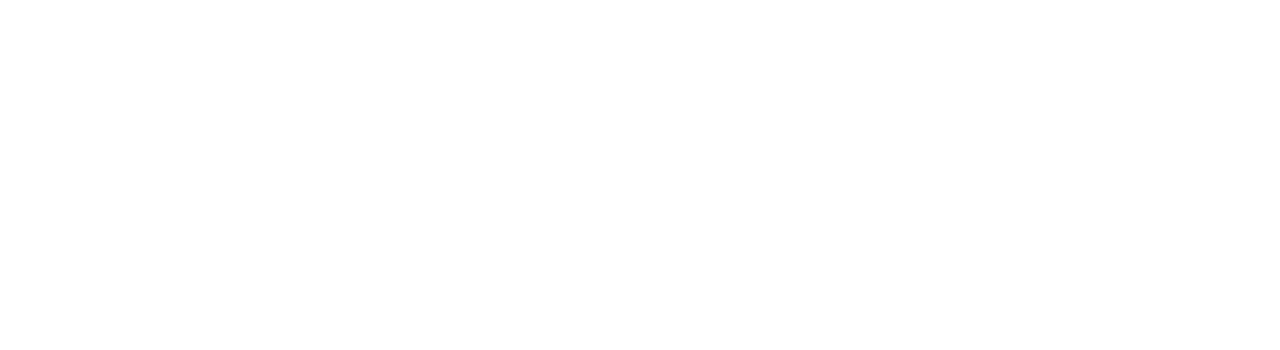
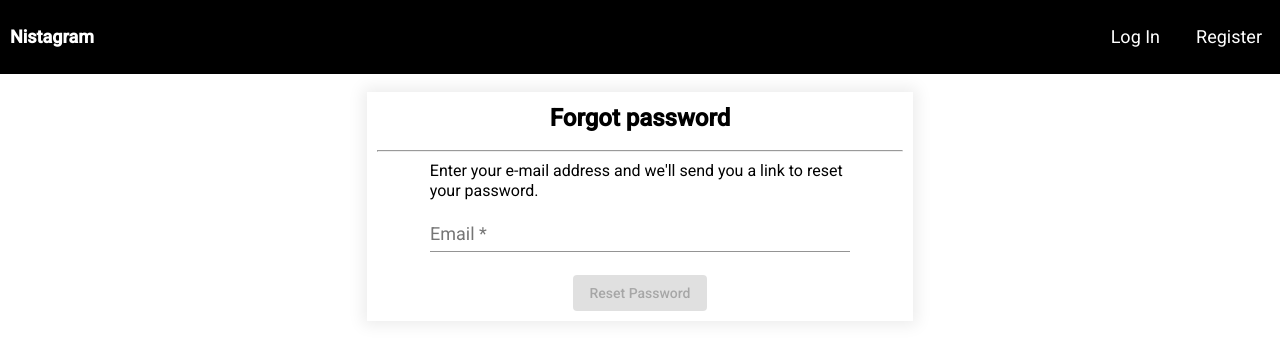
Before and after one commit to birdpersson/xws-ng, an Angular app in the folder xws-front/: page /forgot-password in a window 1280 px wide. Before the commit this address led to /. Shown: the top 350 px of the page. Built offline with nearby package versions, Linux system fonts and the light colour scheme.

Commit message:
Add frogot password page

```diff
--- a/xws-front/src/app/app-routing.module.ts
+++ b/xws-front/src/app/app-routing.module.ts
@@ -3,6 +3,7 @@
 import { LoginComponent } from './home/login/login.component';
 import { HomeComponent } from './home/home.component';
 import { RegisterComponent } from './home/register/register.component';
+import { ForgotPasswordComponent } from './home/forgot-password/forgot-password.component';
 
 
 const routes: Routes = [
@@ -13,7 +14,8 @@
           redirectTo:"/login",
                 pathMatch:"full"},
       { path: 'login', component: LoginComponent },
-      { path: 'register', component: RegisterComponent }
+      { path: 'register', component: RegisterComponent },
+      { path: 'forgot-password', component: ForgotPasswordComponent }
               ]
   }
 
--- a/xws-front/src/app/app.module.ts
+++ b/xws-front/src/app/app.module.ts
@@ -17,6 +17,7 @@
 import { MatInputModule } from '@angular/material/input';
 import { MatButtonModule } from '@angular/material/button';
 import { MatGridListModule } from '@angular/material/grid-list';
+import { ForgotPasswordComponent } from './home/forgot-password/forgot-password.component';
 
 
 
@@ -28,6 +29,7 @@
     LoginComponent,
     HomeComponent,
     RegisterComponent,
+    ForgotPasswordComponent,
   ],
   imports: [
     BrowserModule,
--- /dev/null
+++ b/xws-front/src/app/home/forgot-password/forgot-password.component.css
@@ -0,0 +1,10 @@
+mat-form-field {
+    min-width: 80%;
+
+}
+p{
+    max-width: 80%;
+    margin: auto;
+    text-align: left;
+    font-size: 16px;
+}
--- /dev/null
+++ b/xws-front/src/app/home/forgot-password/forgot-password.component.html
@@ -0,0 +1,20 @@
+<div class="formBox">
+    <h1><b>Forgot password</b></h1>
+    <form [formGroup]="myForm" autocomplete="off" #f="ngForm">
+        <hr>
+        <p>Enter your e-mail address and we'll send you a link to reset your password.</p>
+        <mat-form-field>
+            <input matInput placeholder="Email" formControlName="email">
+            <mat-error *ngIf="myForm.controls['email'].hasError('email')">
+                Email not valid!
+            </mat-error >
+            <mat-error *ngIf="myForm.controls['email'].hasError('required')">
+                Email is required!
+
+            </mat-error>
+        </mat-form-field>
+        <br>
+        <button mat-raised-button [disabled]="myForm.invalid" (click)="sendResetEmail()">Reset Password</button>
+        <br>
+    </form>
+</div>
--- /dev/null
+++ b/xws-front/src/app/home/forgot-password/forgot-password.component.ts
@@ -0,0 +1,23 @@
+import { Component, OnInit } from '@angular/core';
+import { FormBuilder, FormGroup, Validators } from '@angular/forms';
+
+@Component({
+  selector: 'app-forgot-password',
+  templateUrl: './forgot-password.component.html',
+  styleUrls: ['./forgot-password.component.css']
+})
+export class ForgotPasswordComponent implements OnInit {
+
+  constructor(private fb: FormBuilder) { }
+
+  public myForm :FormGroup;
+
+  ngOnInit(): void {
+    this.myForm=this.fb.group({
+      email: ['', [Validators.email,Validators.required]]
+    });
+  }
+
+  sendResetEmail(){}
+
+}
--- a/xws-front/src/app/home/login/login.component.html
+++ b/xws-front/src/app/home/login/login.component.html
@@ -12,7 +12,12 @@
         </mat-form-field>
 
         <br>
+        <div class="link">
+            Forgot Password? Click <a href="#" routerLink="/forgot-password">here</a>
+         </div>
+        <br>
         <button mat-raised-button [disabled]="loginForm.invalid" (click)="login()">Log in</button>
+        <br>
 
         <mat-error *ngIf="f.submitted && isLoginFailed">
             <br>
@@ -20,3 +25,6 @@
         </mat-error>
     </form>
 </div>
+<div class="link">
+    New user? <a href="#" routerLink="/register">Register</a>
+ </div>
--- a/xws-front/src/app/home/login/login.component.ts
+++ b/xws-front/src/app/home/login/login.component.ts
@@ -1,7 +1,7 @@
 import { Component, OnInit } from '@angular/core';
 import { FormBuilder, FormGroup, Validators } from '@angular/forms';
 import { Router } from '@angular/router';
-import { TokenStorageService } from 'src/app/services/token-storage.service';
+import { TokenStorageService } from '../../services/token-storage.service';
 import { LoginCredentials } from '../../dto/login-credentials.model';
 import { AuthService } from '../../services/auth.service';
 
--- a/xws-front/src/styles.css
+++ b/xws-front/src/styles.css
@@ -54,3 +54,13 @@
 .mat-form-field-subscript-wrapper {
     z-index: 100;
   }
+
+.link a{
+    color: rgb(92, 153, 172);
+
+}
+.link{
+    font-size: 13px;
+    color: grey;
+    text-align: center;
+}
```
Also changed, not shown: xws-front/src/app/services/user.service.ts (deleted, +0 -9 lines), 1 other file (tests, documents, lock files or other folders).
